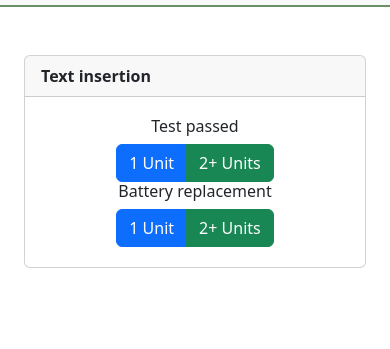
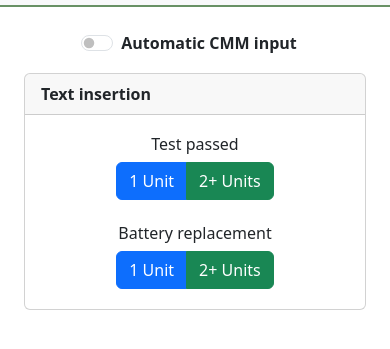
Before and after one commit to conorep/ChromePortal, a browser extension: page PortalExt/html/mainSP.html in a window 390 px wide. Shown: the part 53-402 px from the top of the page. Drawn offline with Linux system fonts and the light colour scheme.

Commit message:
added CMM filler toggle

```diff
--- a/PortalExt/html/mainSP.html
+++ b/PortalExt/html/mainSP.html
@@ -17,13 +17,20 @@
     </symbol>
   </svg>
 
-  <nav class='navbar navbar-light bg-light nice-border mb-5'>
+  <nav class='navbar navbar-light bg-light nice-border mb-4'>
     <div class='container-fluid'>
       <span class='navbar-brand mb-0 mt-2 h1'>ACCC Portal Utilities</span>
     </div>
   </nav>
 
-  <!--checkbox to enable/disable dynamic CMM filling-->
+  <div class='container-fluid mb-3'>
+    <div class='row justify-content-center'>
+      <div class='col-7 form-check form-switch'>
+        <label class='form-check-label fw-bold' for='switchBoxCMM'>Automatic CMM input</label>
+        <input class='form-check-input' type='checkbox' id='switchBoxCMM'>
+      </div>
+    </div>
+  </div>
 
   <div class='card mx-4'>
     <div class='card-header fw-bold'>
@@ -41,7 +48,7 @@
           </div>
         </div>
 
-        <div class='col-xs-12 col-sm-6'>
+        <div class='col-xs-12 col-sm-6 mt-4 mt-sm-0'>
           <h6 class='col-12 text-center' id='bReplace'>Battery replacement</h6>
           <div class='col-12 btn-group d-flex justify-content-center' role='group'
               aria-label="Full Op20 phrase for 'only changed battery/batteries' work.">
```
